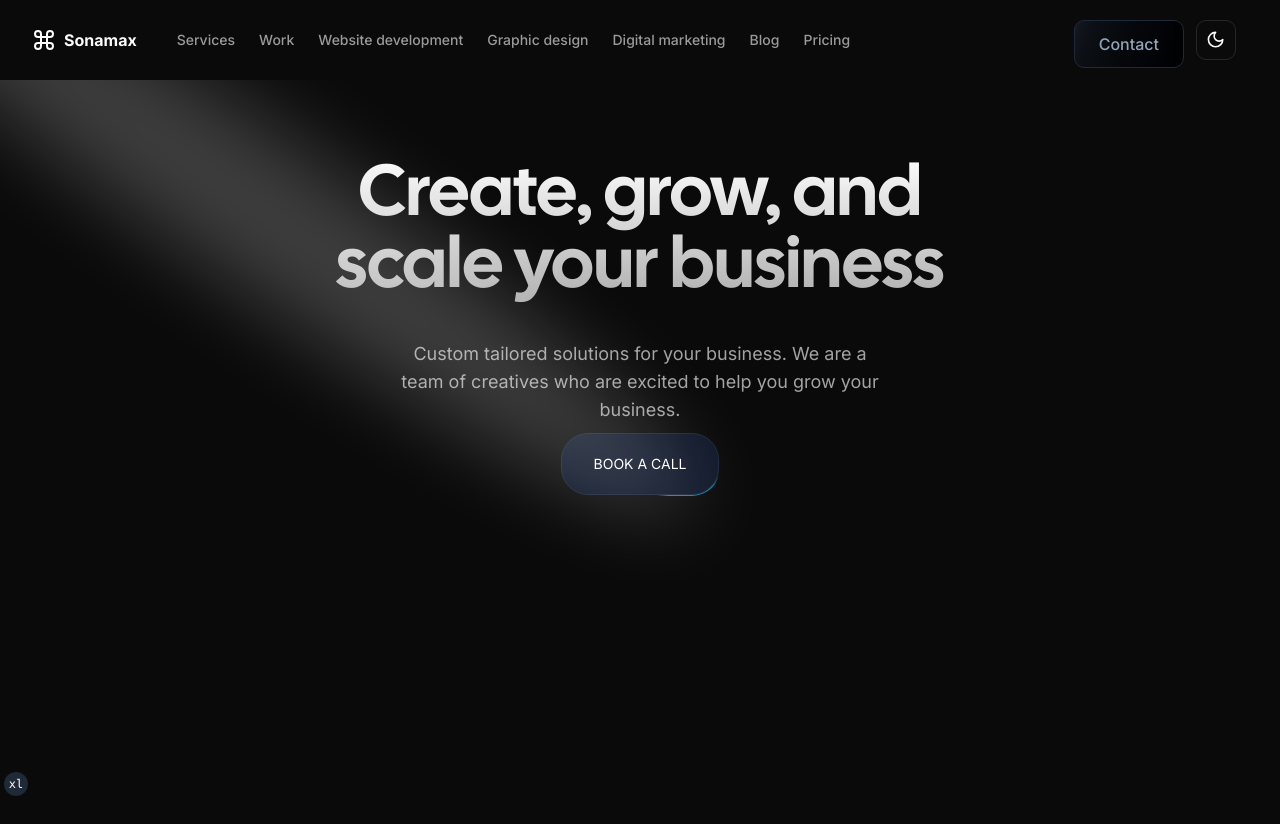
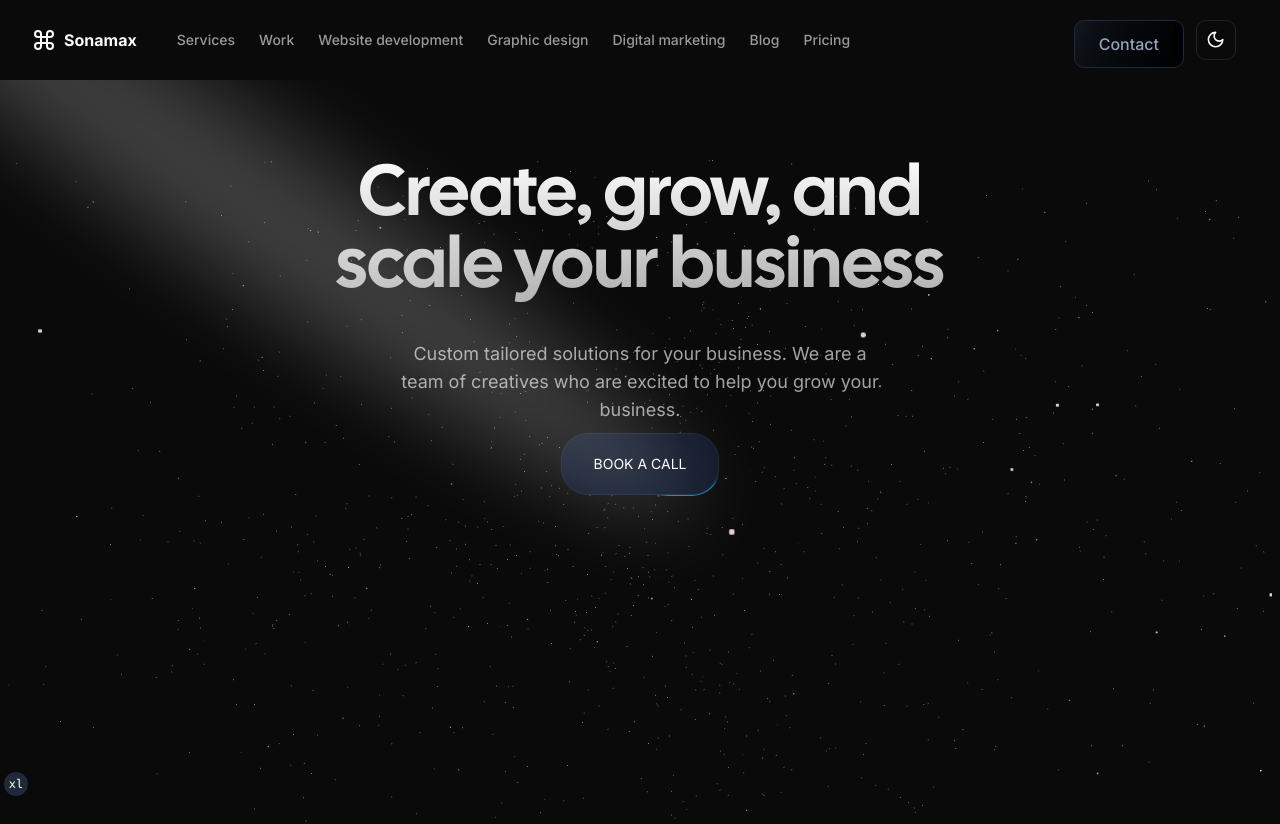
Before and after one commit to awelrisak/finiin, a Next.js app: page / in a window 1280 px wide. Shown: the top 824 px of the page. Built offline with nearby package versions, Linux system fonts and the light colour scheme.

Commit message:
Update page.tsx

```diff
--- a/src/app/(marketing)/page.tsx
+++ b/src/app/(marketing)/page.tsx
@@ -7,13 +7,16 @@ import Services from "@/components/marketing/services";
 import ShopifyStores from "@/components/marketing/shopify-stores";
 import WebsiteDevelopment from "@/components/marketing/website-development";
 import SliderOne from "@/components/ui/slider";
-
+import StarsCanvas from "@/components/ui/srars";
 
 export default function Home() {
   return (
     <main className="relative z-10 mx-auto w-full p-4 px-2 pt-10 md:pt-20">
+      <div className="relative">
+        <StarsCanvas />
+        <Hero />
+      </div>
 
-        <Hero />
 
       <div className="w-full pt-10">
         <SliderOne />
```
